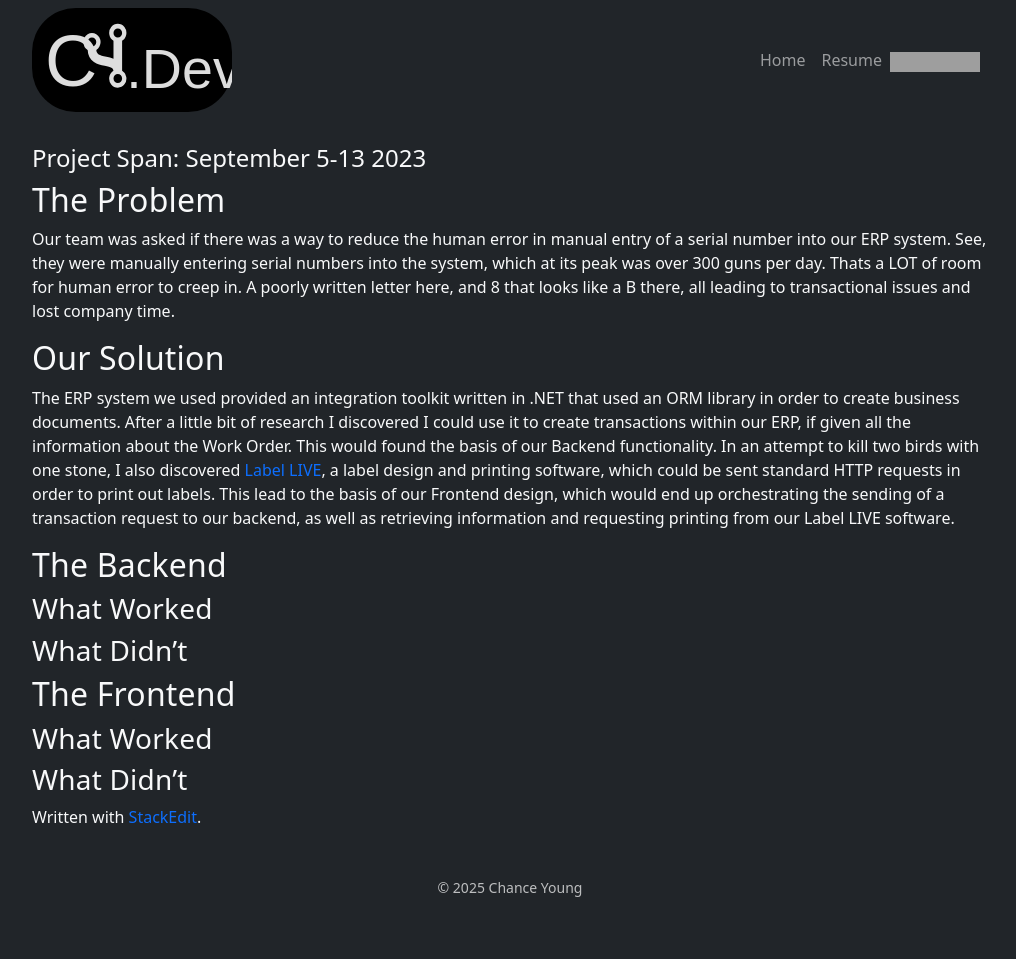
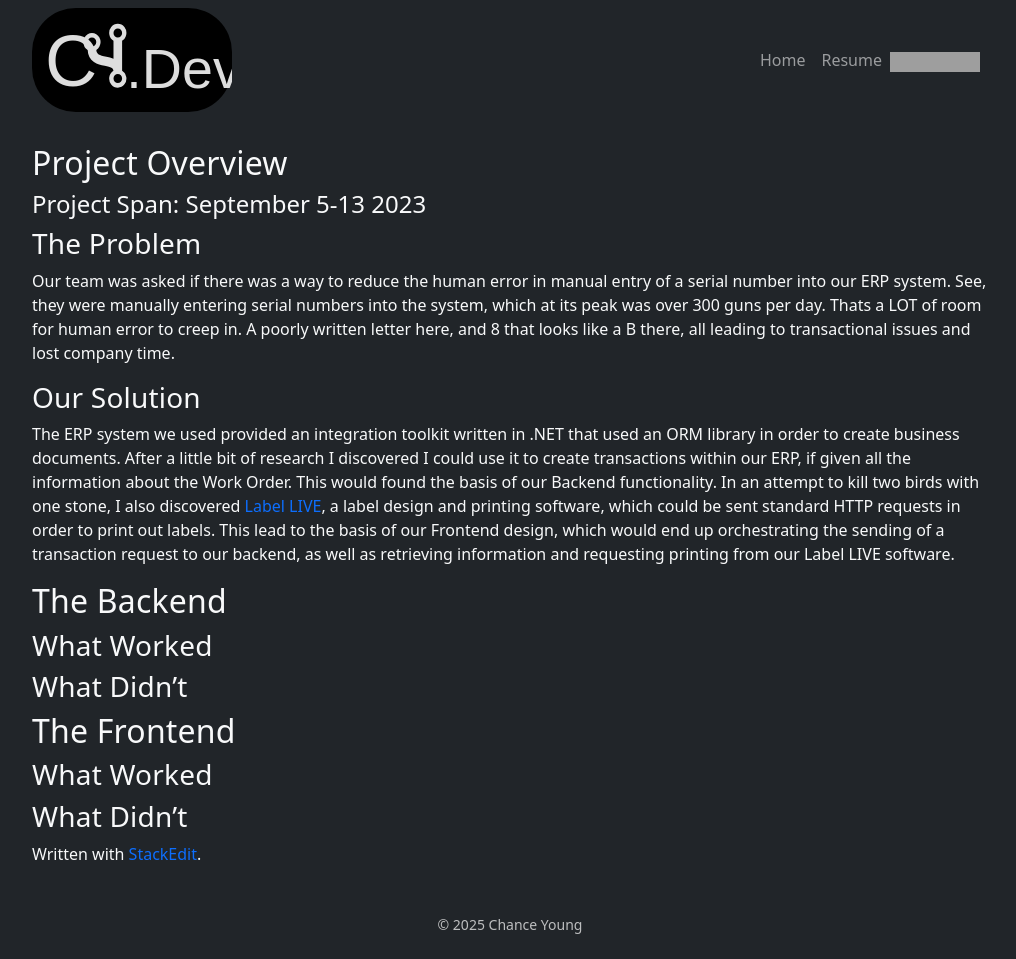
Before and after one commit to ChanceYoung/ChanceYoung.github.io, a Jekyll site: the page built from _projects/packagingsolutionv1.md, in a window 1280 px wide. Shown: the whole page, without its empty margins (130-1146 px from the left). Built offline with Jekyll 4.4.1, drawn with Linux system fonts in a browser that asks for light colours; before the commit the page ends 922 px from its top, so only the background shows below that; grey boxes are pictures that could not be loaded.

Commit message:
_projects/packagingsolutionv1.md updated from https://stackedit.io/

```diff
--- a/_projects/packagingsolutionv1.md
+++ b/_projects/packagingsolutionv1.md
@@ -6,11 +6,12 @@ tags: [Node, React, C#]
 featured: true
 layout: default
 ---
+## Project Overview
 #### Project Span: September 5-13 2023
-## The Problem
+### The Problem
 Our team was asked if there was a way to reduce the human error in manual entry of a serial number into our ERP system. See, they were manually entering serial numbers into the system, which at its peak was over 300 guns per day. Thats a LOT of room for human error to creep in. A poorly written letter here, and 8 that looks like a B there, all leading to transactional issues and lost company time.
 
-## Our Solution
+### Our Solution
 The ERP system we used provided an integration toolkit written in .NET that used an ORM library in order to create business documents. After a little bit of research I discovered I could use it to create transactions within our ERP, if given all the information about the Work Order. This would found the basis of our Backend functionality. In an attempt to kill two birds with one stone, I also discovered [Label LIVE](https://label.live/), a label design and printing software, which could be sent standard HTTP requests in order to print out labels. This lead to the basis of our Frontend design, which would end up orchestrating the sending of a transaction request to our backend, as well as retrieving information and requesting printing from our Label LIVE software.
 ## The Backend
 ### What Worked
```
Also changed, not shown: other parts of _projects/packagingsolutionv1.md (+1 -1 lines).
